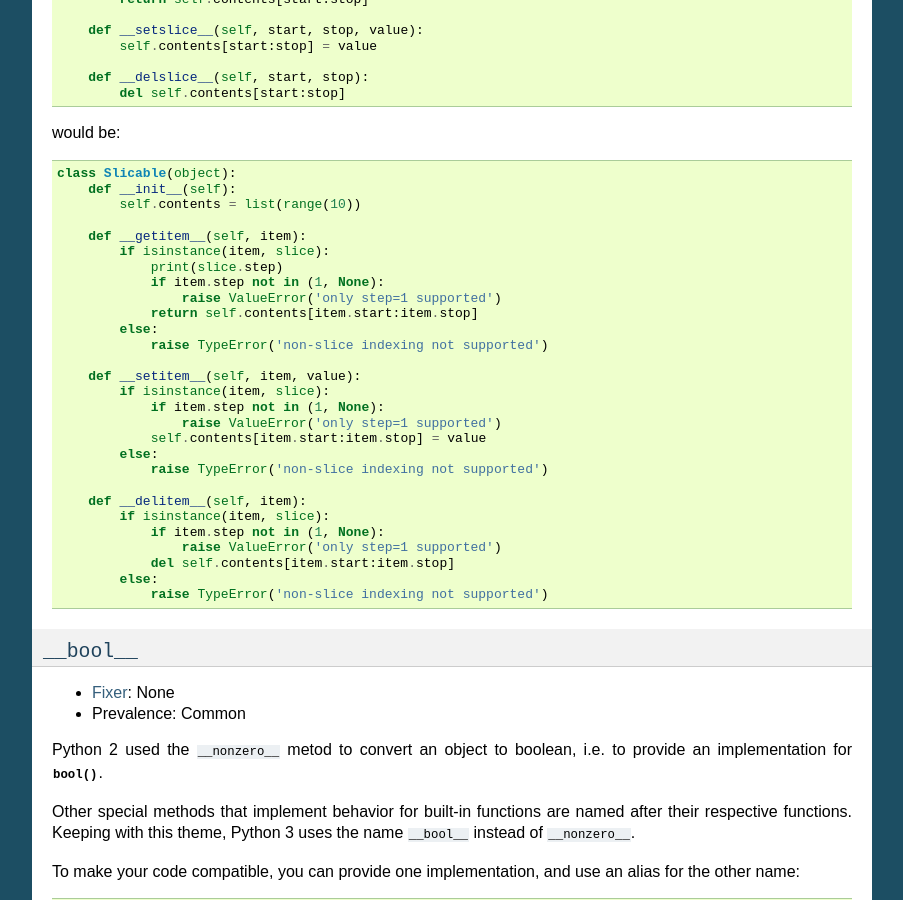
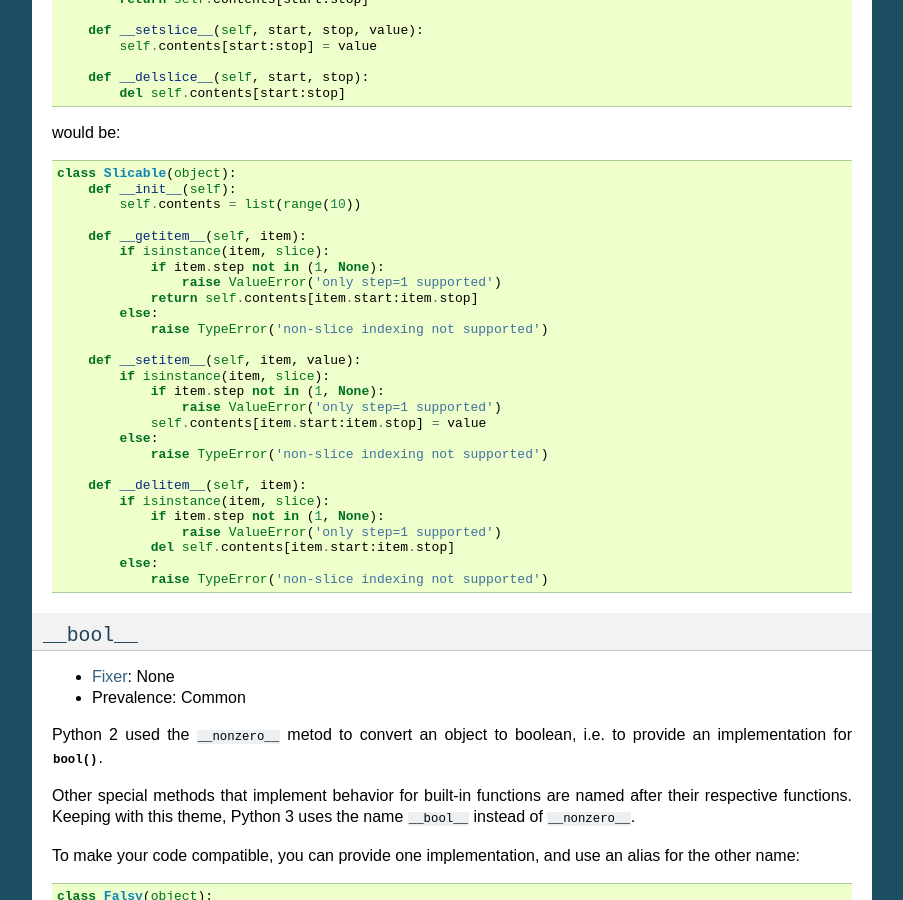
Before and after one commit to fedora-python/portingguide, a Sphinx documentation site: the page built from source/core-obj-misc.rst, in a window 1280 px wide and 900 px high, scrolled down 1721 px. Shown: the whole window, without its empty margins (198-1101 px from the left). Built offline with Sphinx 7.4.7, drawn with Linux system fonts in a browser that asks for light colours.

Commit message:
Remove a debug print() call

```diff
--- a/source/core-obj-misc.rst
+++ b/source/core-obj-misc.rst
@@ -122,7 +122,6 @@ would be::
 
         def __getitem__(self, item):
             if isinstance(item, slice):
-                print(slice.step)
                 if item.step not in (1, None):
                     raise ValueError('only step=1 supported')
                 return self.contents[item.start:item.stop]
```
